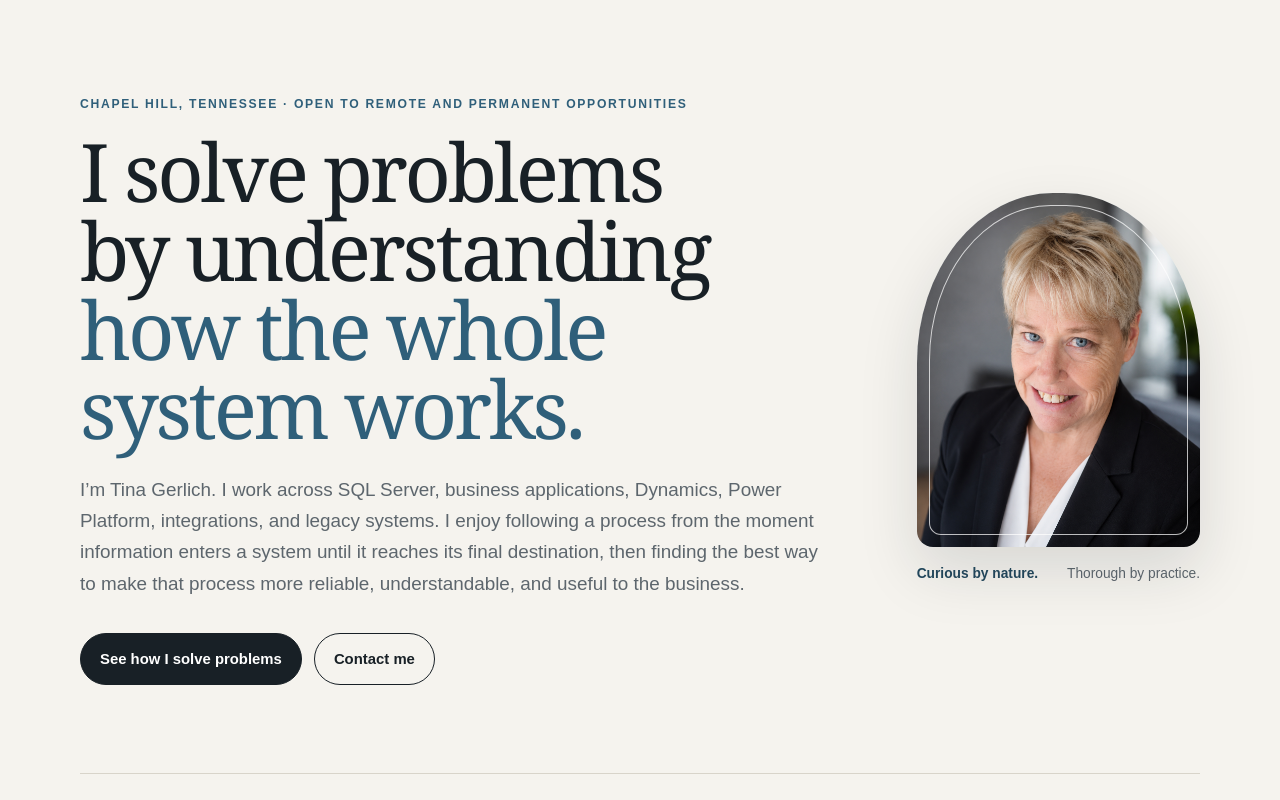
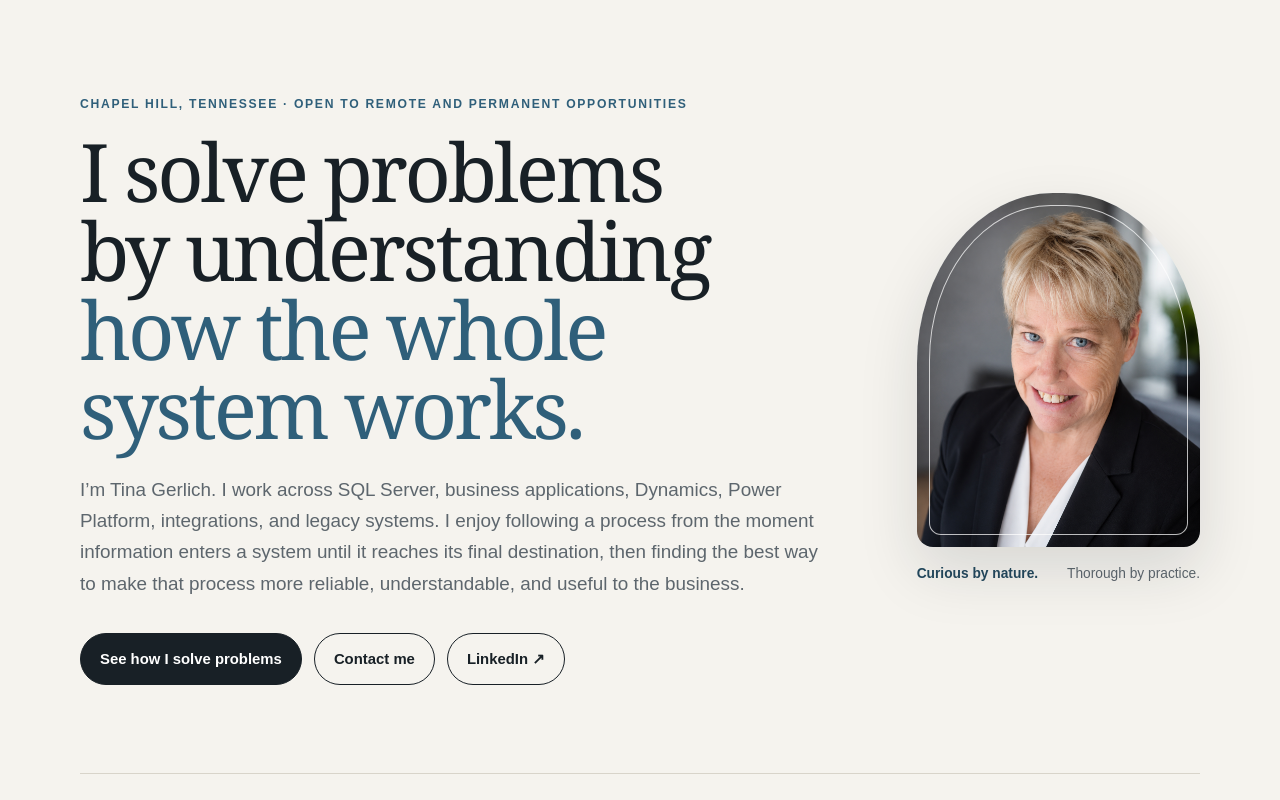
Before and after one commit to tgerlich1/TinaGerlich-Portfolio, a Next.js app: page / in a window 1280 px wide. Shown: the top 800 px of the page. Built offline with nearby package versions, Linux system fonts and the light colour scheme.

Commit message:
Add LinkedIn button

```diff
--- a/app/page.js
+++ b/app/page.js
@@ -88,6 +88,14 @@
           <div className="actions">
             <a className="button primary" href="#work">See how I solve problems</a>
             <a className="button secondary" href="#contact">Contact me</a>
+            <a
+              className="button secondary"
+              href="https://www.linkedin.com/in/tina-gerlich/"
+              target="_blank"
+              rel="noreferrer"
+            >
+              LinkedIn ↗
+            </a>
           </div>
         </div>
 
```
